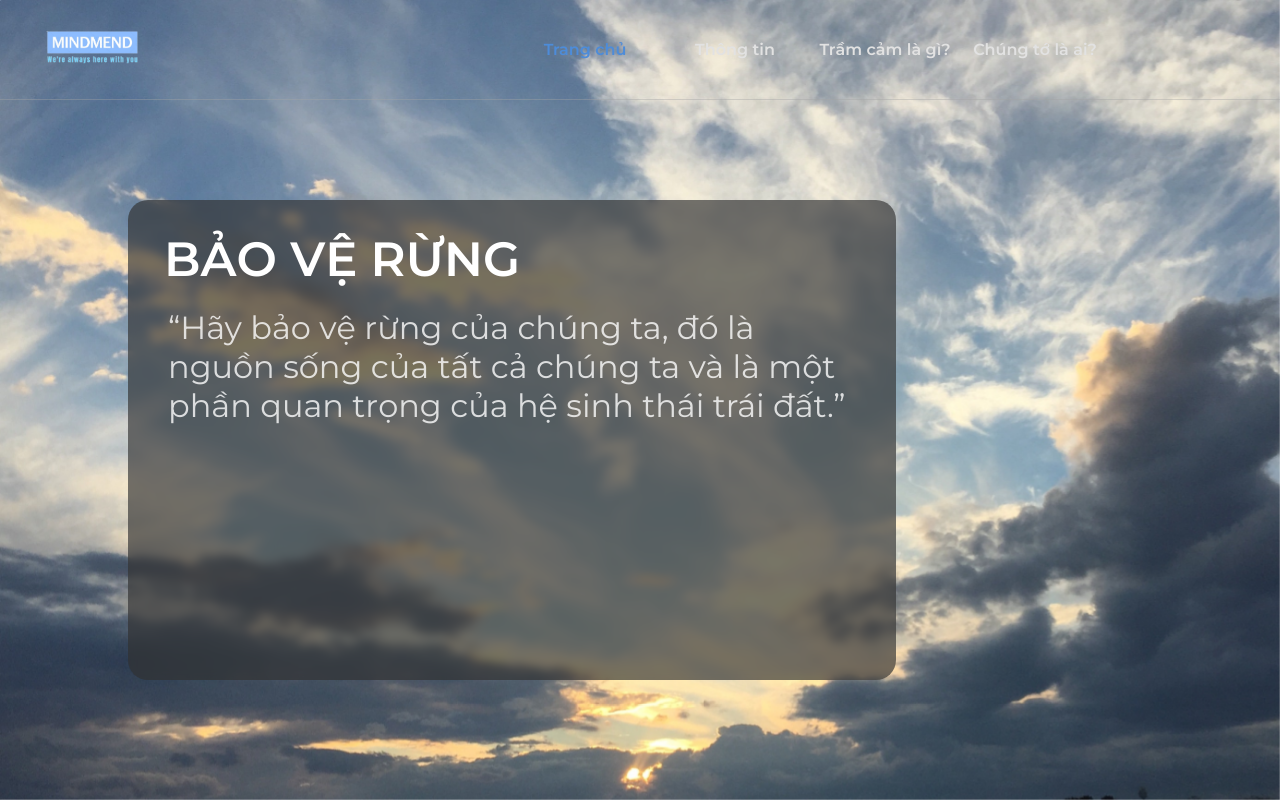
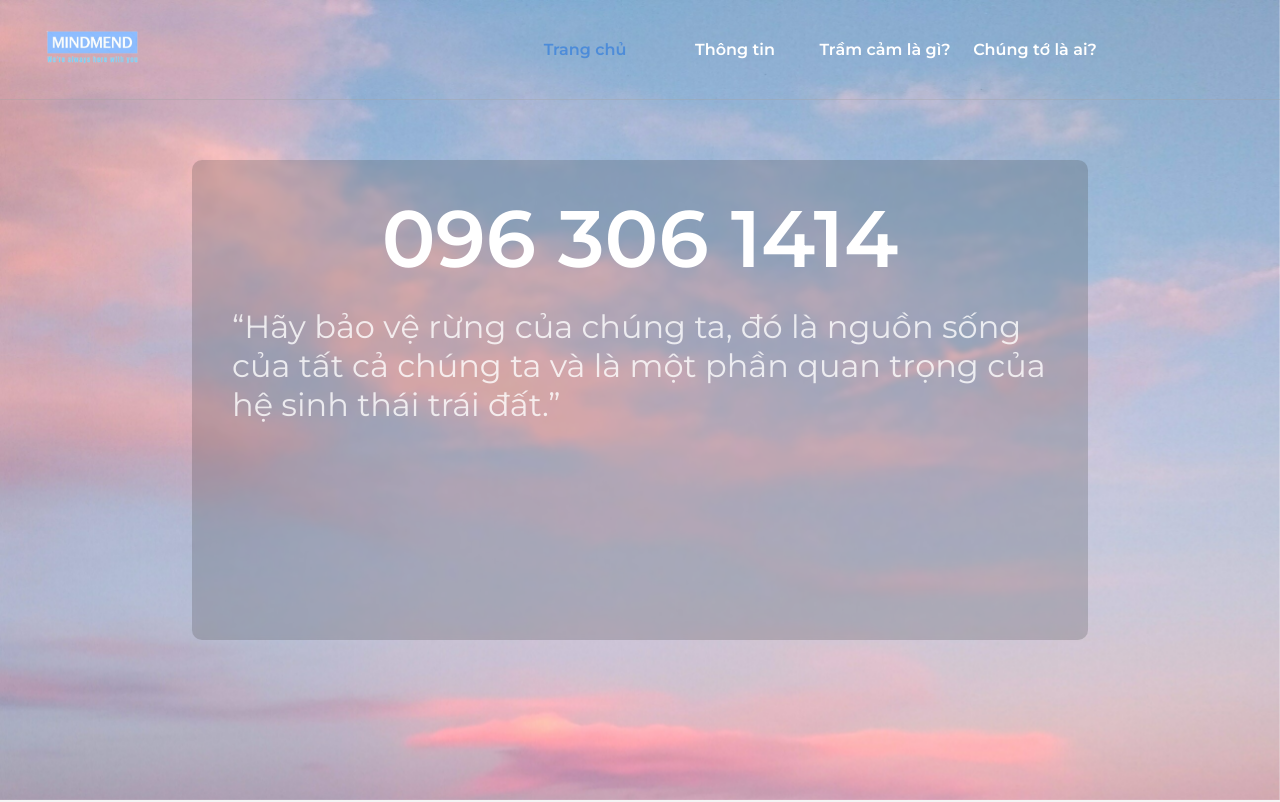
Before and after one commit to bobaonhan123/mind-mend, a React (Create React App) app: page / in a window 1280 px wide. Shown: the top 802 px of the page. Built offline with nearby package versions, Linux system fonts and the light colour scheme.

Commit message:
updated mainpage

```diff
--- a/package.json
+++ b/package.json
@@ -20,9 +20,6 @@
     "react-transition-group": "^4.4.5",
     "swiper": "^9.3.2",
     "web-vitals": "^2.1.4"
-  },
-  "devDependencies": {
-    "@fortawesome/fontawesome-free": "^6.4.0"
   },
   "scripts": {
     "start": "react-scripts start",
@@ -47,5 +44,8 @@
       "last 1 firefox version",
       "last 1 safari version"
     ]
+  },
+  "devDependencies": {
+    "@fortawesome/fontawesome-free": "^6.4.0"
   }
 }
--- a/public/index.html
+++ b/public/index.html
@@ -2,7 +2,7 @@
 <html lang="en">
   <head>
     <meta charset="utf-8" />
-    <link rel="icon" href="%PUBLIC_URL%/favicon.ico" />
+    <link rel="icon" href="%PUBLIC_URL%/PublicAssets/Img/logo.png" />
     <meta name="viewport" content="width=device-width, initial-scale=1" />
     <meta name="theme-color" content="#000000" />
     <meta
@@ -24,7 +24,7 @@
       work correctly both with client-side routing and a non-root public URL.
       Learn how to configure a non-root public URL by running `npm run build`.
     -->
-    <title>React App</title>
+    <title>MindMend</title>
   </head>
   <body>
     <noscript>You need to enable JavaScript to run this app.</noscript>
--- a/src/Assets/CSS/Header.css
+++ b/src/Assets/CSS/Header.css
@@ -41,7 +41,7 @@ html,body{ scroll-behavior: smooth}
 .Header .navbar > li a {
   transition: 0.5s;
   text-decoration: none;
-  color: rgb(226, 226, 226);
+  color: rgb(255, 255, 255);
   height: 100%;
   display: flex;
   align-items: center;
@@ -60,7 +60,7 @@ html,body{ scroll-behavior: smooth}
 }
 
 .Header .mobile-nav > li a.curr-page {
-  background-color: #8fbcf233;
+  background-color: #8fbcf240;
   border-radius: 10px;
 }
 
--- a/src/Assets/CSS/MainPage.css
+++ b/src/Assets/CSS/MainPage.css
@@ -30,25 +30,25 @@
 .intro-page {
   height: 100vh;
   width: 100%;
-  display: block;
+  display: flex;
+  align-items: center;
+  justify-content: center;
   margin-top: 0;
-  top: 0;
 }
 
 .intro-page .intro-contentpane {
-  background: rgba(49, 49, 49, 0.66);
-  width: 60%;
+  background: rgba(49, 49, 49, 0.204);
+  width: 70%;
   height: 60vh;
-  margin: 25vh auto auto 10%;
-  border-radius: 20px;
+  border-radius: 10px;
   padding: 30px 20px;
-  backdrop-filter: blur(5px);
+  backdrop-filter: blur(2px);
   z-index: 0;
 }
 
 .intro-page .intro-contentpane h1 {
-  font-size: 3rem;
-  padding-left: 16px;
+  font-size: 5rem;
+  text-align: center;
   text-transform: uppercase;
   font-weight: bold;
   color: white;
--- a/src/Components/LittleComponent/CarouselSwiper.js
+++ b/src/Components/LittleComponent/CarouselSwiper.js
@@ -28,15 +28,6 @@ const CarouselSwiper = () => {
         },
         {
             id: 2,
-            name: 'Võ Thanh Phong',
-            studentId: '22IT222',
-            introduction: 'Mãi một lòng yêu trường VKU không bao giờ mai một.',
-            facebook: 'https://www.facebook.com/JustA707',
-            github: 'https://github.com/JustAG7',
-            avatar: 'external/JustA.jpg',
-        },
-        {
-            id: 3,
             name: 'Hồ Sỹ Bảo Nhân',
             studentId: '22IT198',
             introduction:
@@ -45,15 +36,7 @@ const CarouselSwiper = () => {
             github: 'https://github.com/bobaonhan123',
             avatar: 'external/Bit0.jpg',
         },
-        {
-            id: 4,
-            name: 'Nguyễn Phú Thịnh',
-            studentId: '22IT280',
-            introduction: 'Sinh viên là những người trẻ tuổi tràn đầy nhiệt huyết và trách nhiệm, họ có trách nhiệm bảo vệ rừng để gìn giữ cho tương lai của chúng ta xanh tươi và bền vững hơn..',
-            facebook: 'https://www.facebook.com/ting12q',
-            github: 'https://github.com/vkutin12q',
-            avatar: 'external/tin12q.jpg',
-        },
+
         // Thêm các thành viên khác vào đây
     ];
 
--- a/src/Components/Pages/MainPage.js
+++ b/src/Components/Pages/MainPage.js
@@ -10,7 +10,7 @@ function MainPage() {
           <div className='intro-img'></div>
           <div className='intro-page'>
             <div className='intro-contentpane'>
-              <h1>Bảo vệ rừng</h1>
+              <h1>096 306 1414</h1>
               <p>“Hãy bảo vệ rừng của chúng ta, đó là nguồn sống của tất cả chúng ta và là một phần quan trọng của hệ sinh thái trái đất.”</p>
             </div>
           </div>
```
Also changed, not shown: src/Assets/Img/Background/Mainpage-background-1.jpg.
